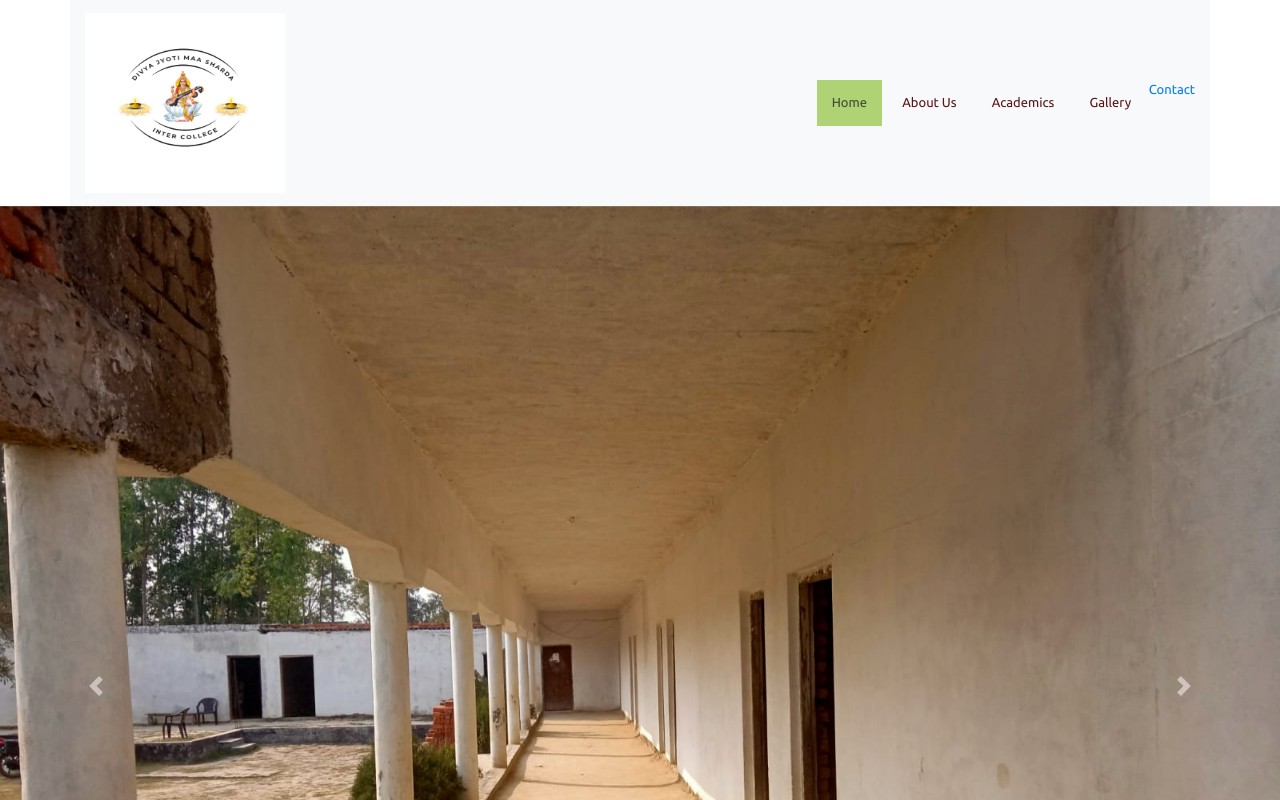
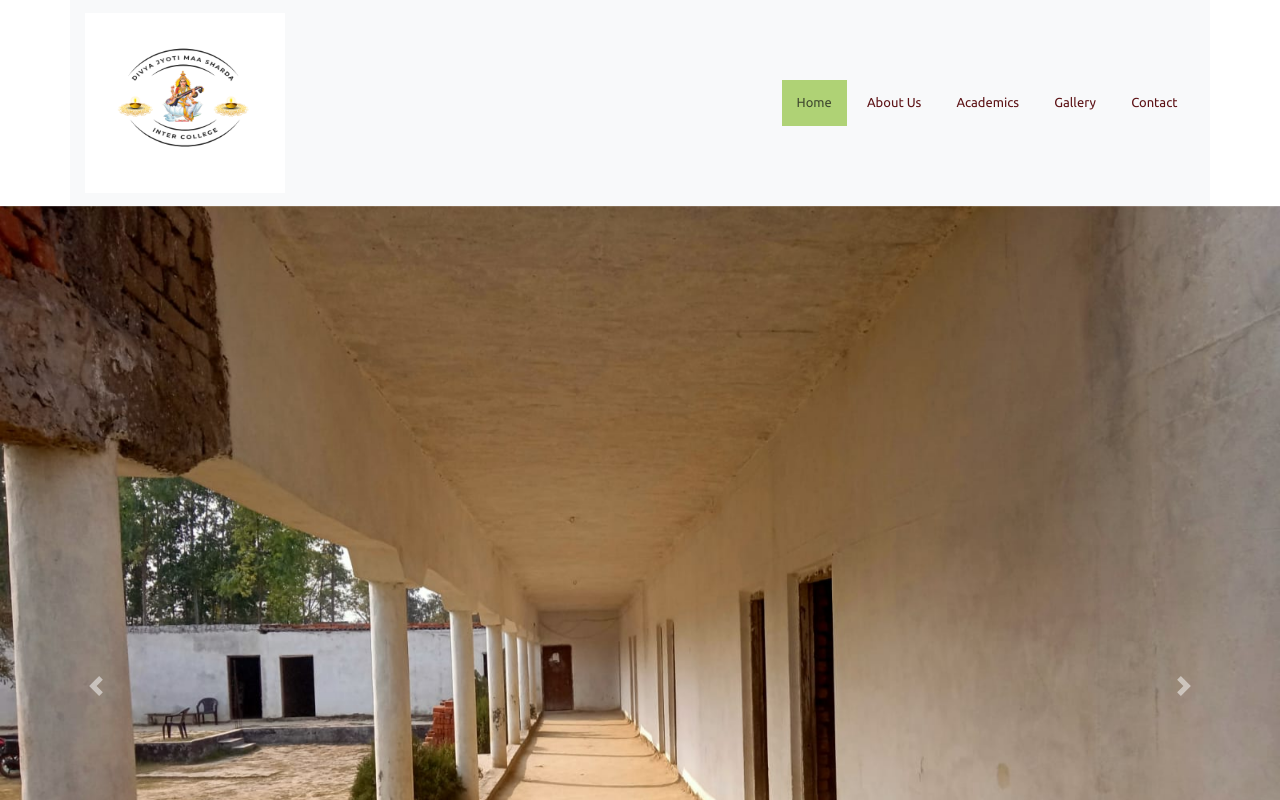
Before and after one commit to web-dev-er/Divya_Jyoti_College, a plain HTML site: page index.html in a window 1280 px wide. Shown: the top 800 px of the page. Drawn offline with Linux system fonts and the light colour scheme; files that its build step writes are made by us from their sources; a script that the page names is missing; a web font is replaced by a local one.

Commit message:
Update index.html

```diff
--- a/index.html
+++ b/index.html
@@ -55,9 +55,11 @@
                               <a class="nav-link" href="#.">Gallery</a>
                           </li>
 
+                            <li class="nav-item">
+                              <a class="nav-link" href="#.">Contact</a>
+                          </li>
 
 
-        <li><a class="nav-item" href="#.">Contact</a></li>
 
                       </ul>
                   </div>
@@ -343,7 +345,7 @@
                                 <li><a href="index.aspx">Home</a></li>
                                 <li><a href="javascript:void">About Us</a></li>
                                 <li><a href="javascript:void">Academics</a></li>
-                                <li><a href="javascript:void">Events</a></li>
+
                                 <li><a href="javascript:void">Contact Us</a></li>
                             </ul>
 
```
